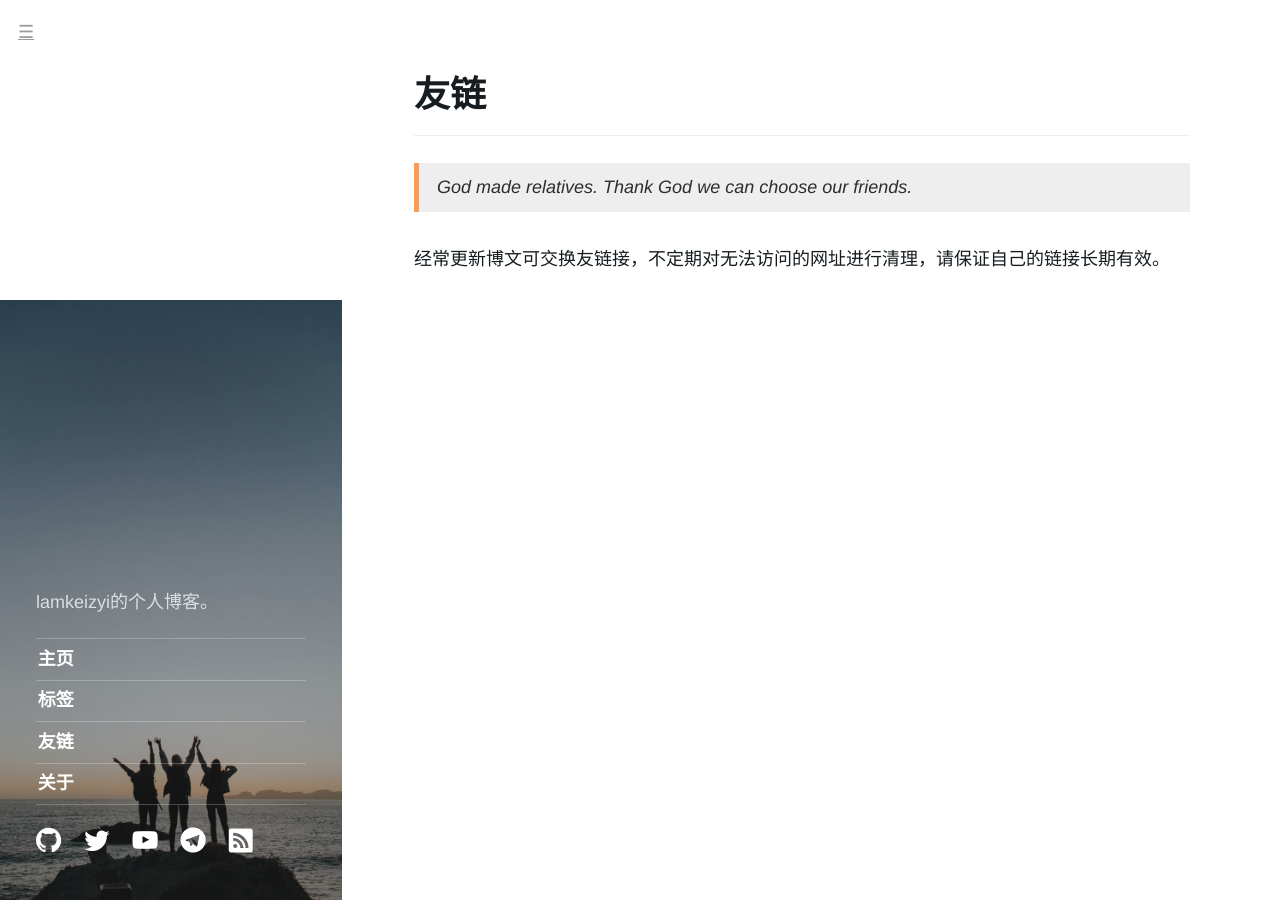
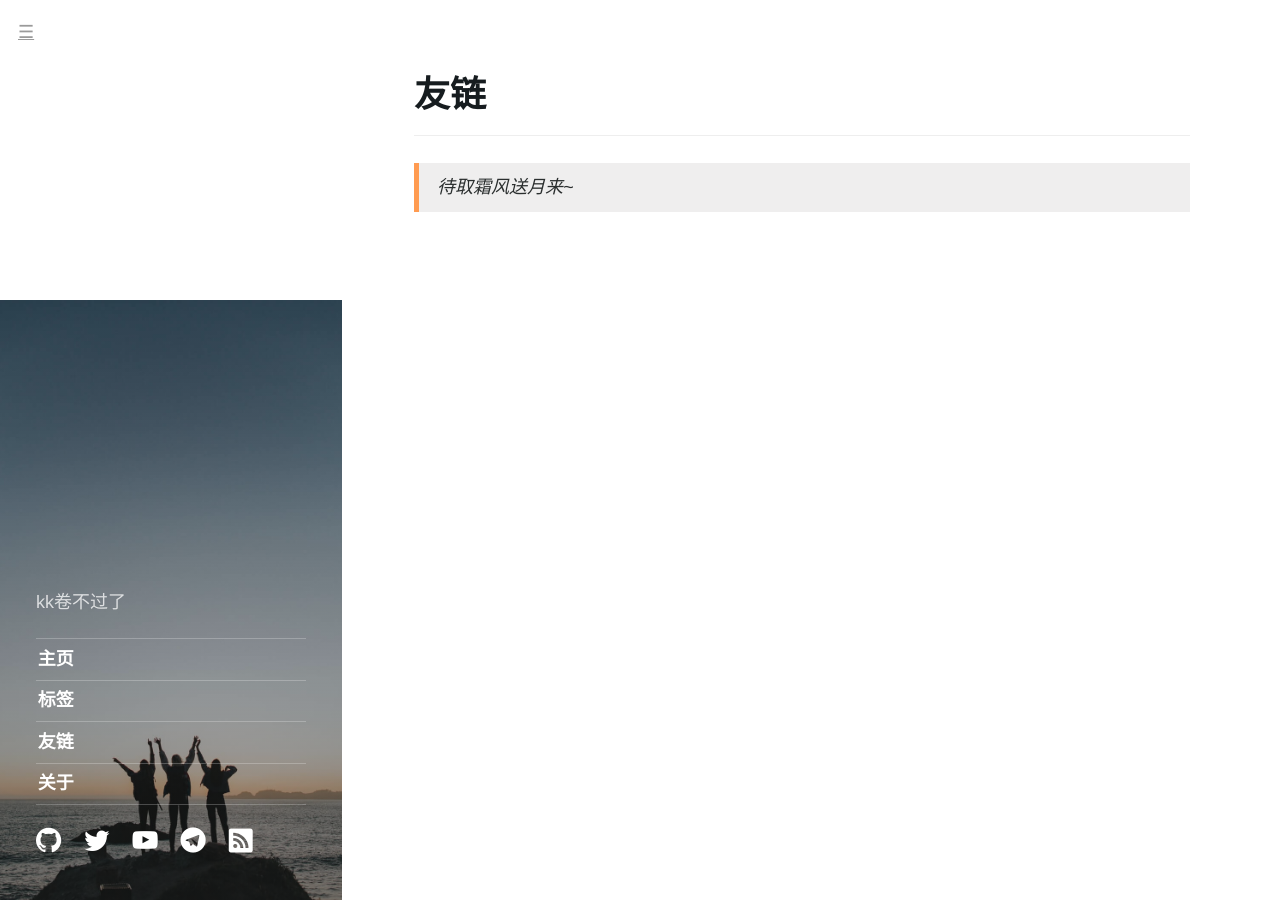
Before and after one commit to AlexJialene/AlexJialene.github.io, a Jekyll site: the page built from links.md, in a window 1280 px wide. Built offline with Jekyll 4.4.1, drawn with Linux system fonts in a browser that asks for light colours; comment, search, counter and statistics services are not loaded.

Commit message:
info update

```diff
--- a/_config.yml
+++ b/_config.yml
@@ -3,7 +3,7 @@ url: http://blog.keizyi.me
 baseurl: ''
 cdnurl: ''
 description: >
-  lamkeizyi的个人博客。
+  kk卷不过了
 
 permalink: /:year/:month/:title.html
 
@@ -21,7 +21,7 @@ paginate_path: "/page/:num"
 # 作者信息
 author:
   name: lamkeizyi
-  email: alexdennis.lam@qq.com
+  email: alexdennis.lam@gmail.com
   photo: /public/images/avatar.jpeg
 
 # 社交信息
@@ -31,7 +31,7 @@ socials:
     url: https://github.com/AlexJialene
   - title: Twitter
     icon: twitter
-    url: #
+    url: https://twitter.com/keizyi1
   - title: Youtube
     icon: youtube
     url: #
--- a/_layouts/index.html
+++ b/_layouts/index.html
@@ -4,7 +4,7 @@ layout: default
 
 <article class="index">
   <h1 class="page-title">所有文章</h1>
-  <div class="message">技术的灵感来源，于平日功课锻炼。</div>
+  <div class="message"></div>
 
   {% for post in paginator.posts %}
   {% assign currentdate = post.date | date: "%Y" %}
--- a/links.md
+++ b/links.md
@@ -6,7 +6,7 @@ image: /public/images/links.jpeg
 order: 4
 ---
 
-> God made relatives. Thank God we can choose our friends.
+> 待取霜风送月来~
 
 <ul class="links">
 {% for item in site.links %}
@@ -19,5 +19,3 @@ order: 4
 </li>
 {% endfor %}
 </ul>
-
-经常更新博文可交换友链接，不定期对无法访问的网址进行清理，请保证自己的链接长期有效。
```
Also changed, not shown: manifest.json.
